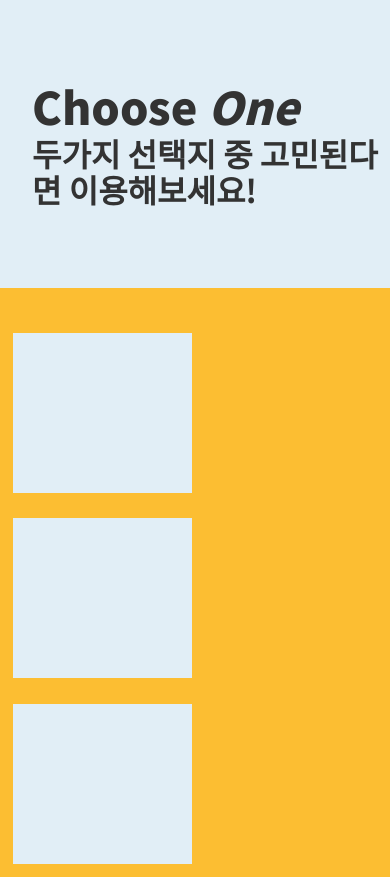
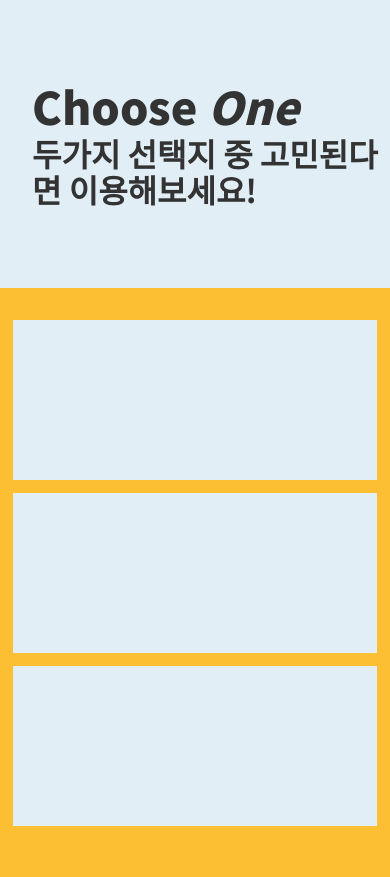
Before and after one commit to SkyLightQP/ChooseOne, a React (Create React App) app: page / in a window 390 px wide. After the commit the page ends 844 px from the top, so only its background shows below. Built offline with nearby package versions, Linux system fonts and the light colour scheme.

Commit message:
feat: add display: block option for mobile screen

```diff
--- a/src/pages/Home.tsx
+++ b/src/pages/Home.tsx
@@ -7,6 +7,10 @@ import Container from '../utils/Container';
 const CardListStyle = styled.div`
     display: flex;
     flex-flow: row wrap;
+
+    @media screen and (max-width: 1200px) {
+        display: block;
+    }
 `;
 
 const Home: React.FC = () => {
```
